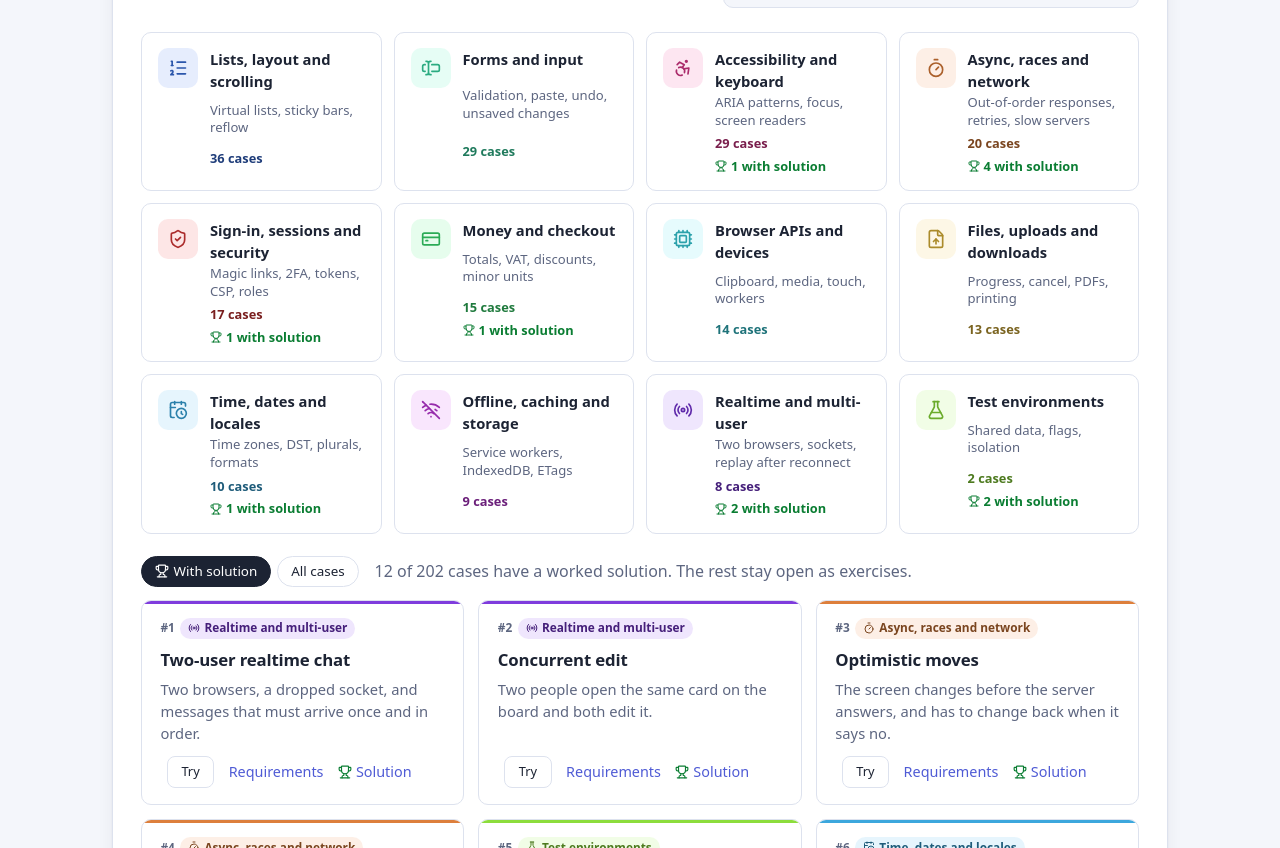
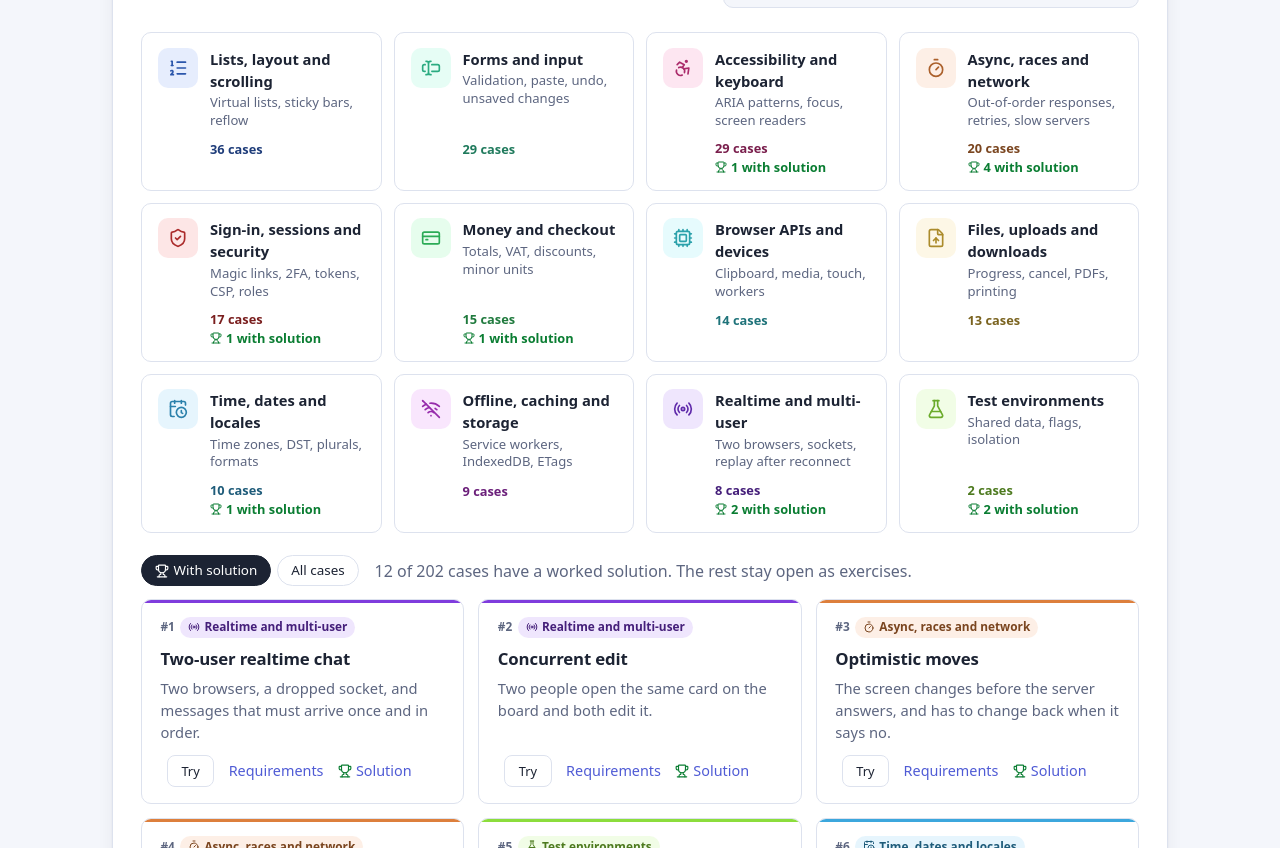
Before and after one commit to bartech-lab/e2e-casebook, a React (Vite) app in the folder web/: page / in a window 1280 px wide. Shown: the part 1020-1868 px from the top of the page. Built offline with nearby package versions, Linux system fonts and the light colour scheme.

Commit message:
Topic cards: counts pinned to the bottom on fixed lines, aligned across each row

```diff
--- a/web/src/styles.css
+++ b/web/src/styles.css
@@ -787,7 +787,6 @@ main > section > ul.case-grid > li { margin: 0; }
 .sandbox-nav .nav-group-title { color: hsl(var(--hue) 55% 32%); }
 .site-footer a { text-decoration: underline; text-underline-offset: 2px; }
 :root[data-ui='dark'] .hero-actions .primary, :root[data-ui='dark'] .hero-actions .primary:hover:not(:disabled) { color: #0f1320; }
-.theme-count { display: flex; flex-wrap: wrap; align-items: center; gap: 0.2rem 0.6rem; }
 .theme-solved { display: inline-flex; align-items: center; gap: 0.25rem; color: var(--ok); font-weight: 600; }
 .site-links .icon-link { gap: 0.3rem; }
 .site-links .icon-link svg { opacity: 0.7; }
@@ -800,3 +799,8 @@ main > section > ul.case-grid > li { margin: 0; }
 .solution-link { display: inline-flex; align-items: center; gap: 0.25rem; }
 .solution-link svg { color: var(--ok); }
 @media (max-width: 40rem) { .results-bar { scroll-margin-top: 7rem; } }
+
+/* Topic card: count block pinned to the bottom, two fixed lines, so every card's lines align */
+.theme-card { grid-template-rows: auto auto 1fr; }
+.theme-icon { grid-row: 1 / -1; align-self: start; }
+.theme-count { display: grid; align-content: start; align-self: end; gap: 0.15rem; min-height: 2.7em; margin-top: 0.5rem; line-height: 1.3; }
```
